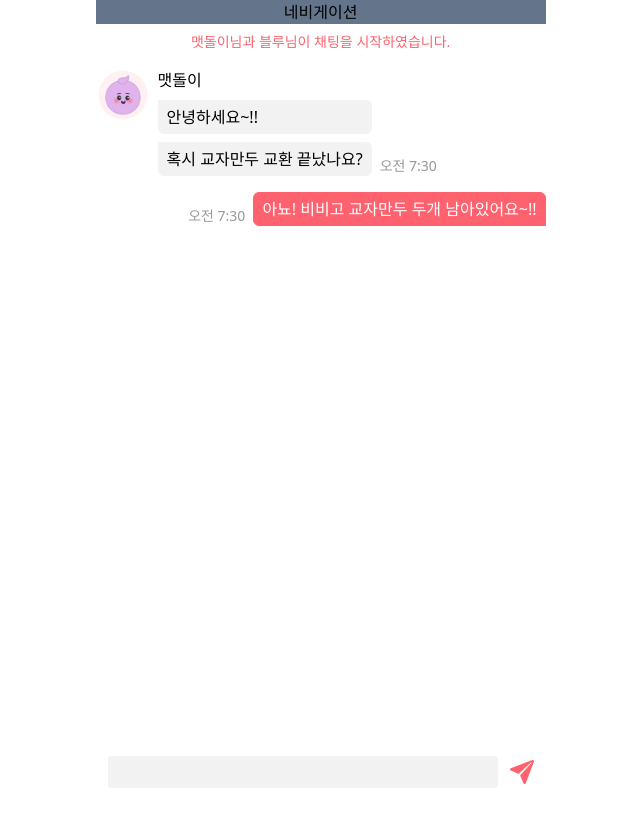
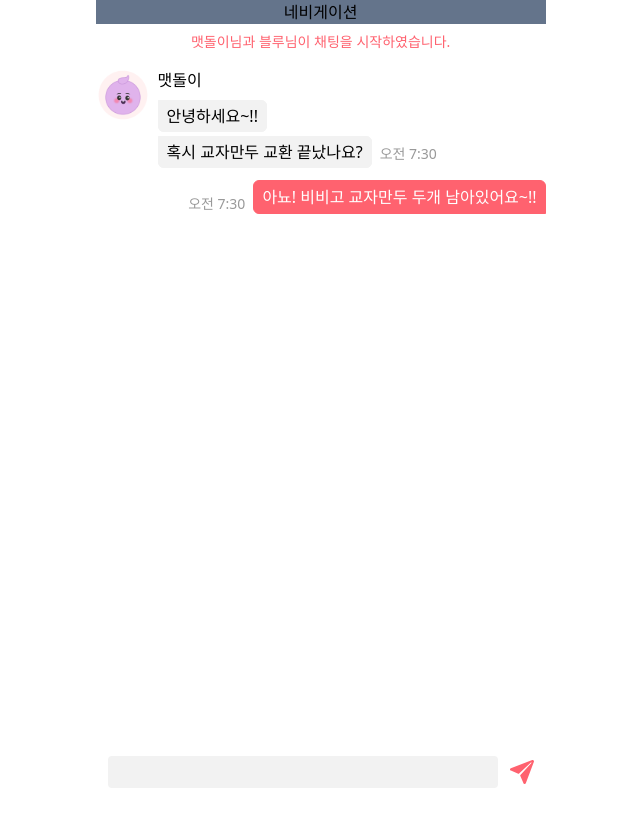
Before and after one commit to Our-Travel/Front-End, a React (Create React App) app: page /chatting in a window 1280 px wide. Shown: the top 826 px of the page, without its empty margins (440-1080 px from the left). Built offline with nearby package versions, Linux system fonts and the light colour scheme.

Commit message:
[STYLE] chatting 스타일 변경

```diff
--- a/src/pages/Chatting/Chatting.tsx
+++ b/src/pages/Chatting/Chatting.tsx
@@ -10,8 +10,12 @@ const Chatting = () => {
             <img src="/chattingProfile.svg" alt="채팅프로필사진" className="w-[12%] self-start" />
             <div className="flex flex-col ml-2 text-left">
               <span>맷돌이</span>
-              <span className="bg-[#F2F2F2] mt-2 py-1 px-2 border border-solid border-[#F2F2F2] rounded-e-md rounded-bl-md">안녕하세요~!!</span>
-              <span className="bg-[#F2F2F2] mt-2 py-1 px-2 border border-solid border-[#F2F2F2] rounded-e-md rounded-bl-md">혹시 교자만두 교환 끝났나요?</span>
+              <div className="mt-3">
+                <span className="bg-[#F2F2F2] py-1 px-2 border border-solid border-[#F2F2F2] rounded-e-md rounded-bl-md">안녕하세요~!!</span>
+              </div>
+              <div className="mt-3">
+                <span className="bg-[#F2F2F2]  py-1 px-2 border border-solid border-[#F2F2F2] rounded-e-md rounded-bl-md">혹시 교자만두 교환 끝났나요?</span>
+              </div>
             </div>
             <time dateTime="07:30:00+09:00" className="self-end ml-2 text-sm text-[#999999]">
               오전 7:30
```
